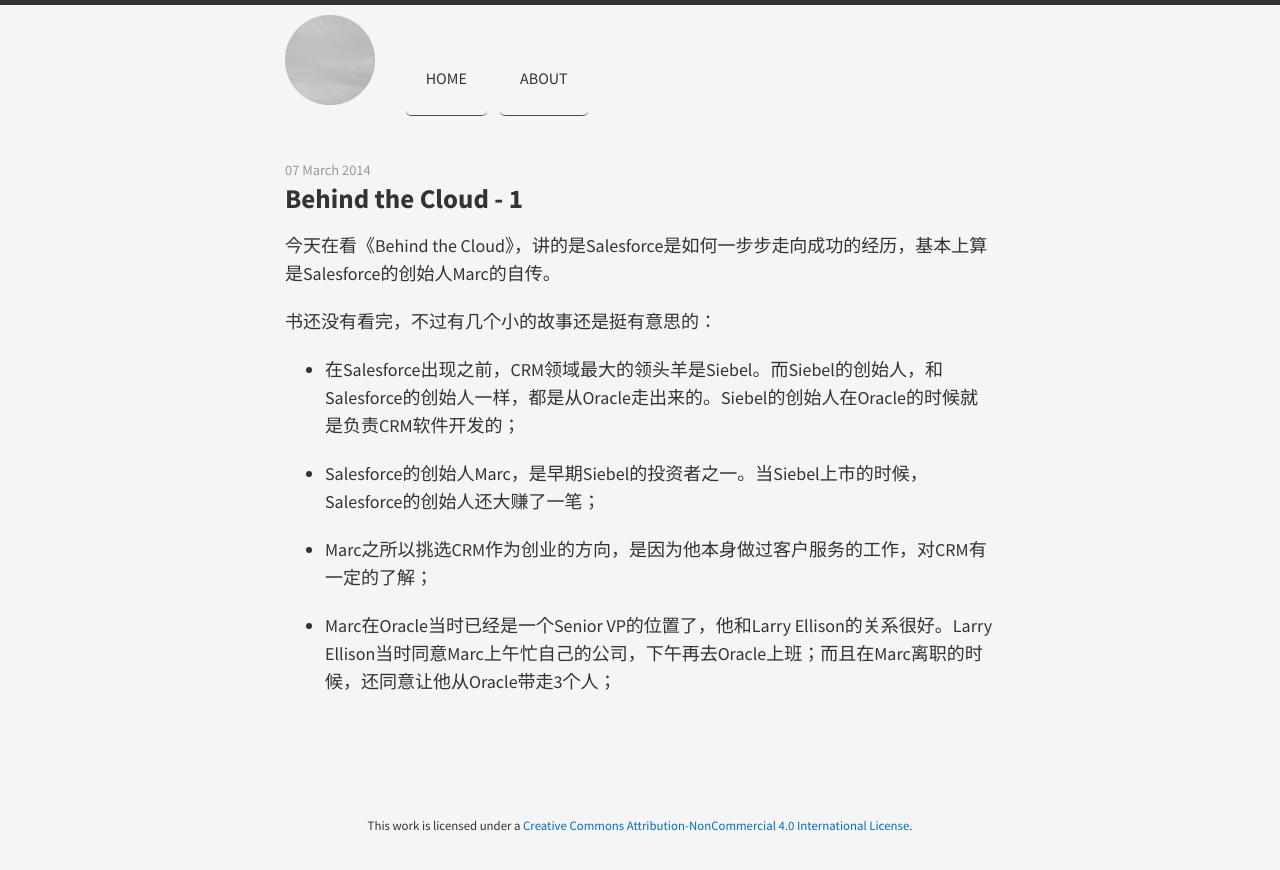
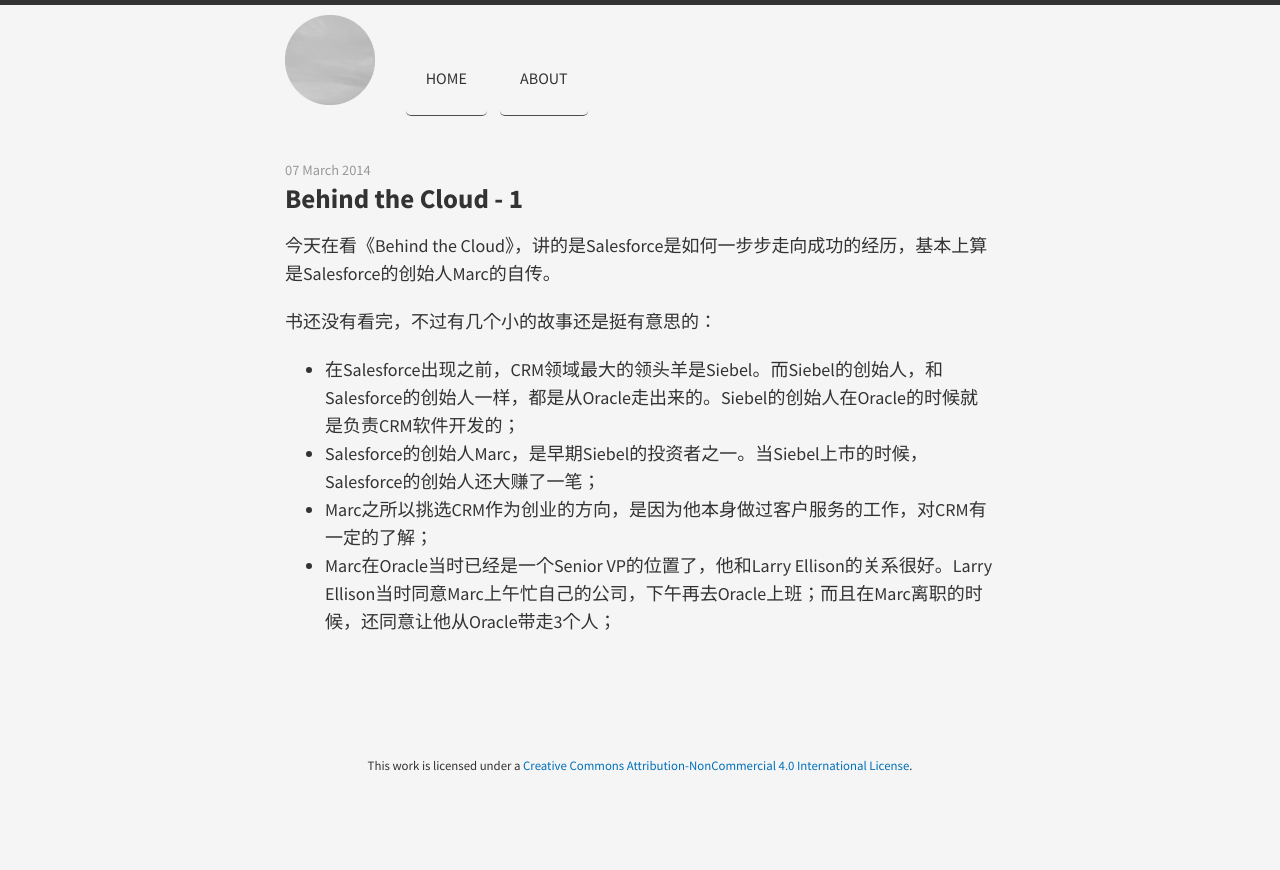
Before and after one commit to zhaoshengjun/zhaoshengjun.github.com, a Jekyll site: the page built from _posts/2014-03-07-demo-post.md, in a window 1280 px wide. Shown: the top 870 px of the page. Built offline with Jekyll 4.4.1, drawn with Linux system fonts in a browser that asks for light colours; nearby versions of some CDN libraries; Markdown is read by kramdown in place of the engine named in the settings.

Commit message:
update format

```diff
--- a/_posts/2014-03-07-demo-post.md
+++ b/_posts/2014-03-07-demo-post.md
@@ -6,10 +6,7 @@
 
 书还没有看完，不过有几个小的故事还是挺有意思的：
 
-* 在Salesforce出现之前，CRM领域最大的领头羊是Siebel。而Siebel的创始人，和Salesforce的创始人一样，都是从Oracle走出来的。Siebel的创始人在Oracle的时候就是负责CRM软件开发的；
-
-* Salesforce的创始人Marc，是早期Siebel的投资者之一。当Siebel上市的时候，Salesforce的创始人还大赚了一笔；
-
-* Marc之所以挑选CRM作为创业的方向，是因为他本身做过客户服务的工作，对CRM有一定的了解；
-
-* Marc在Oracle当时已经是一个Senior VP的位置了，他和Larry Ellison的关系很好。Larry Ellison当时同意Marc上午忙自己的公司，下午再去Oracle上班；而且在Marc离职的时候，还同意让他从Oracle带走3个人；
+- 在Salesforce出现之前，CRM领域最大的领头羊是Siebel。而Siebel的创始人，和Salesforce的创始人一样，都是从Oracle走出来的。Siebel的创始人在Oracle的时候就是负责CRM软件开发的；
+- Salesforce的创始人Marc，是早期Siebel的投资者之一。当Siebel上市的时候，Salesforce的创始人还大赚了一笔；
+- Marc之所以挑选CRM作为创业的方向，是因为他本身做过客户服务的工作，对CRM有一定的了解；
+- Marc在Oracle当时已经是一个Senior VP的位置了，他和Larry Ellison的关系很好。Larry Ellison当时同意Marc上午忙自己的公司，下午再去Oracle上班；而且在Marc离职的时候，还同意让他从Oracle带走3个人；
```
